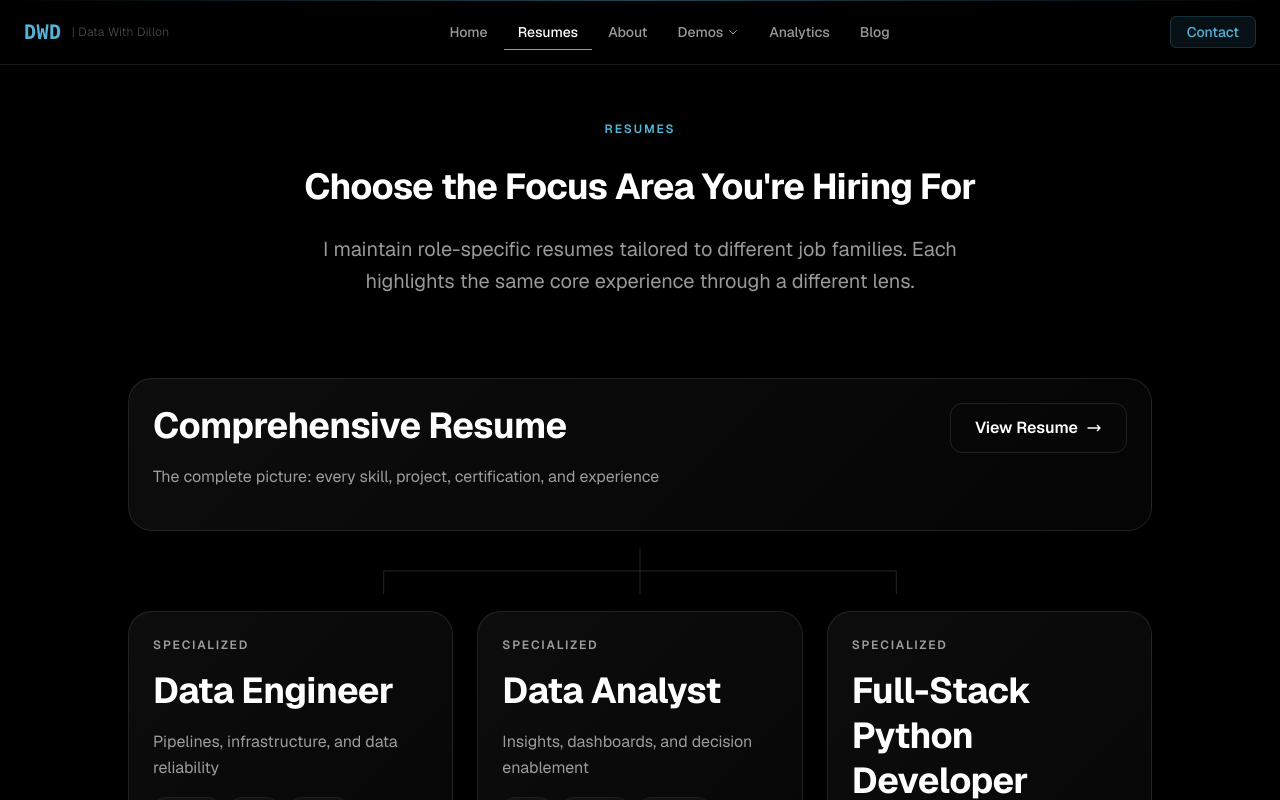
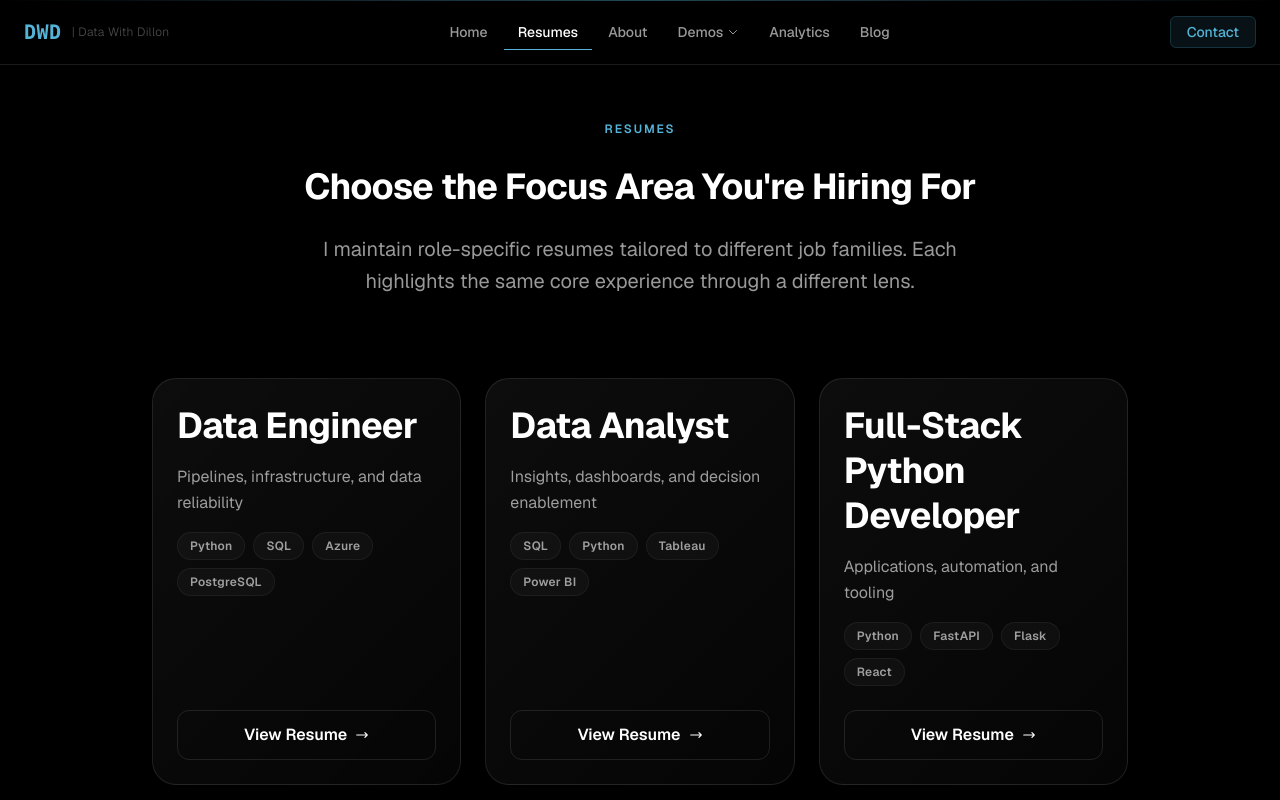
Before and after one commit to dillon-shearer/dillon-shearer-website, a Next.js app: page /resumes in a window 1280 px wide. Shown: the top 800 px of the page. Built offline with nearby package versions, Linux system fonts and the light colour scheme.

Commit message:
remove comprehensive resume card - too much information

```diff
--- a/app/resumes/page.tsx
+++ b/app/resumes/page.tsx
@@ -15,13 +15,11 @@ export const metadata: Metadata = {
 }
 
 export default function ResumesPage() {
-  const allVariants = getAllVariantMeta()
-  const comprehensive = allVariants.find((v) => v.slug === 'comprehensive')!
-  const specialized = allVariants.filter((v) => v.slug !== 'comprehensive')
+  const variants = getAllVariantMeta()
 
   return (
     <div className="min-h-screen">
-      <div className="max-w-7xl mx-auto px-6 py-10">
+      <div className="max-w-5xl mx-auto px-6 py-10">
         {/* Header */}
         <header className="text-center mb-20">
           <div className="mb-6">
@@ -38,115 +36,14 @@ export default function ResumesPage() {
           </p>
         </header>
 
-        <div className="max-w-5xl mx-auto">
-          {/* Comprehensive Card - Full Width */}
-          <div className="card-base card-hover p-8">
-            {/* Title Row */}
-            <div className="flex flex-col lg:flex-row lg:items-start lg:justify-between gap-6">
-              <div className="flex-1">
-                <h2 className="text-2xl font-bold mb-3 text-white">
-                  {comprehensive.displayName}
-                </h2>
-                <p className="text-white/60 leading-relaxed">
-                  {comprehensive.shortDescription}
-                </p>
-              </div>
-              <Link
-                href={`/resumes/${comprehensive.slug}`}
-                className="btn-secondary whitespace-nowrap inline-flex items-center"
-              >
-                View Resume
-                <svg
-                  className="ml-2 w-4 h-4"
-                  fill="none"
-                  stroke="currentColor"
-                  viewBox="0 0 24 24"
-                >
-                  <path
-                    strokeLinecap="round"
-                    strokeLinejoin="round"
-                    strokeWidth={2}
-                    d="M17 8l4 4m0 0l-4 4m4-4H3"
-                  />
-                </svg>
-              </Link>
-            </div>
-          </div>
-
-          {/* Connector SVG */}
-          <div className="hidden lg:flex justify-center py-4">
-            <svg
-              width="100%"
-              height="48"
-              viewBox="0 0 800 48"
-              fill="none"
-              className="max-w-3xl"
-              preserveAspectRatio="xMidYMid meet"
-            >
-              {/* Vertical line from top */}
-              <line
-                x1="400"
-                y1="0"
-                x2="400"
-                y2="24"
-                stroke="rgba(255,255,255,0.15)"
-                strokeWidth="1"
-              />
-              {/* Horizontal line across */}
-              <line
-                x1="133"
-                y1="24"
-                x2="667"
-                y2="24"
-                stroke="rgba(255,255,255,0.15)"
-                strokeWidth="1"
-              />
-              {/* Three vertical lines down to cards */}
-              <line
-                x1="133"
-                y1="24"
-                x2="133"
-                y2="48"
-                stroke="rgba(255,255,255,0.15)"
-                strokeWidth="1"
-              />
-              <line
-                x1="400"
-                y1="24"
-                x2="400"
-                y2="48"
-                stroke="rgba(255,255,255,0.15)"
-                strokeWidth="1"
-              />
-              <line
-                x1="667"
-                y1="24"
-                x2="667"
-                y2="48"
-                stroke="rgba(255,255,255,0.15)"
-                strokeWidth="1"
-              />
-            </svg>
-          </div>
-
-          {/* Mobile connector - simple vertical line */}
-          <div className="flex lg:hidden justify-center py-4">
-            <div className="w-px h-8 bg-white/15" />
-          </div>
-
-          {/* Specialized Cards Grid */}
+        {/* Variant Cards */}
         <div className="grid grid-cols-1 lg:grid-cols-3 gap-6">
-            {specialized.map((variant) => (
+          {variants.map((variant) => (
             <div
               key={variant.slug}
               className="card-base card-hover flex flex-col p-6"
             >
               <div className="flex flex-col flex-1">
-                  {/* Specialized badge */}
-                  <span className="text-label mb-3.5" style={{ color: 'var(--text-secondary)' }}>
-                    Specialized
-                  </span>
-
                 {/* Title */}
                 <h2 className="text-xl font-bold mb-3 text-white">
                   {variant.displayName}
@@ -193,12 +90,11 @@ export default function ResumesPage() {
             </div>
           ))}
         </div>
-        </div>
 
         {/* Footnote */}
         <p className="text-center text-sm mt-16 max-w-2xl mx-auto leading-relaxed" style={{ color: 'var(--text-secondary)' }}>
           All resumes draw from the same experience.
-          Each specialized view emphasizes different aspects of my work.
+          Each view emphasizes different aspects of my work.
         </p>
       </div>
     </div>
--- a/app/sitemap.ts
+++ b/app/sitemap.ts
@@ -22,7 +22,6 @@ export default async function sitemap() {
 
     // Resumes
     '/resumes',
-    '/resumes/comprehensive',
     '/resumes/data-engineer',
     '/resumes/data-analyst',
     '/resumes/python-developer',
--- a/lib/resume-data.ts
+++ b/lib/resume-data.ts
@@ -6,9 +6,9 @@
 // what appears on each resume.
 // =============================================================================
 
-export type ResumeVariant = 'comprehensive' | 'data-engineer' | 'data-analyst' | 'python-developer'
+export type ResumeVariant = 'data-engineer' | 'data-analyst' | 'python-developer'
 
-export const ALL_VARIANTS: ResumeVariant[] = ['comprehensive', 'data-engineer', 'data-analyst', 'python-developer']
+export const ALL_VARIANTS: ResumeVariant[] = ['data-engineer', 'data-analyst', 'python-developer']
 
 // ---------------------------------------------------------------------------
 // Types
@@ -100,68 +100,6 @@ export const contactInfo: ContactInfo = {
 // ---------------------------------------------------------------------------
 
 export const variantContent: VariantContent[] = [
-  // =========================================================================
-  // COMPREHENSIVE (Master Resume - All Content)
-  // =========================================================================
-  {
-    slug: 'comprehensive',
-    displayName: 'Comprehensive Resume',
-    shortDescription: 'The complete picture: every skill, project, certification, and experience',
-    headline: 'Data Professional | Analytics, Engineering & Development',
-    summary:
-      'Data professional with 4+ years delivering end-to-end solutions across analytics, engineering, and application development in regulated healthcare environments. Built production ETL pipelines processing millions of clinical and genomic records, shipped full-stack applications serving 470+ researchers, and delivered dashboards and analyses that shaped strategic decisions. Core expertise in Python and SQL with hands-on experience across the modern data stack: cloud infrastructure (Azure, Snowflake), BI tools (Tableau, Power BI, Looker), and web frameworks (React, Next.js, FastAPI). Combines technical depth with clear communication to translate complex data into actionable insights.',
-    accentColor: '#ffffff',
-    isPrimary: false,
-    focusAreas: [
-      'Data Engineering & Pipeline Development',
-      'Analytics & Business Intelligence',
-      'Full-Stack Application Development',
-    ],
-    impactMetrics: [
-      { value: '470+', label: 'Researchers Served' },
-      { value: '50M+', label: 'Records Processed' },
-      { value: '15+ hrs/week', label: 'Automation Savings' },
-      { value: '5+', label: 'Production Apps' },
-    ],
-    skillsSpotlight: [
-      'Python',
-      'SQL',
-      'Azure',
-      'PostgreSQL',
-      'Snowflake',
-      'React',
-      'Next.js',
-      'Tableau',
-      'Power BI',
-      'FastAPI',
-      'Pandas',
-      'ETL/ELT',
-    ],
-    signatureProjectIds: ['variant-reporting', 'dua-tracking', 'data-access-portal', 'gym-dashboard', 'saipe-analysis', 'drug-utilization'],
-    experienceBullets: {
-      'answer-als': [
-        'aals-de-1', 'aals-de-2', 'aals-de-3', 'aals-de-4', 'aals-de-5', 'aals-de-6',
-        'aals-da-1', 'aals-da-2', 'aals-da-3', 'aals-da-4', 'aals-da-5',
-        'aals-py-1', 'aals-py-2', 'aals-py-3', 'aals-py-5',
-      ],
-      'equity-quotient': [
-        'eq-de-1', 'eq-de-2', 'eq-de-3',
-        'eq-da-1', 'eq-da-2', 'eq-da-3', 'eq-da-4',
-        'eq-py-1', 'eq-py-2',
-      ],
-      'rare-x': [
-        'rx-de-1', 'rx-de-2',
-        'rx-da-1', 'rx-da-2',
-        'rx-py-1', 'rx-py-2',
-      ],
-      'across-healthcare': [
-        'ah-de-1', 'ah-de-2',
-        'ah-da-1', 'ah-da-2',
-        'ah-py-1', 'ah-py-2', 'ah-py-3',
-      ],
-    },
-  },
-
   // =========================================================================
   // DATA ENGINEER
   // =========================================================================
--- a/scripts/generate-sage-resume.tsx
+++ b/scripts/generate-sage-resume.tsx
@@ -455,7 +455,7 @@ async function main() {
   console.log('Generating Sage Data Product Engineer resume PDF...')
   const buffer = await renderToBuffer(<SageResume />)
   const outPath = join(process.cwd(), 'Dillon_Shearer_Resume_Data_Product_Engineer.pdf')
-  writeFileSync(outPath, buffer)
+  writeFileSync(outPath, new Uint8Array(buffer))
   console.log(`Done! Saved to: ${outPath}`)
 }
 
```
Lines whose indentation alone changed are shown as unchanged.
